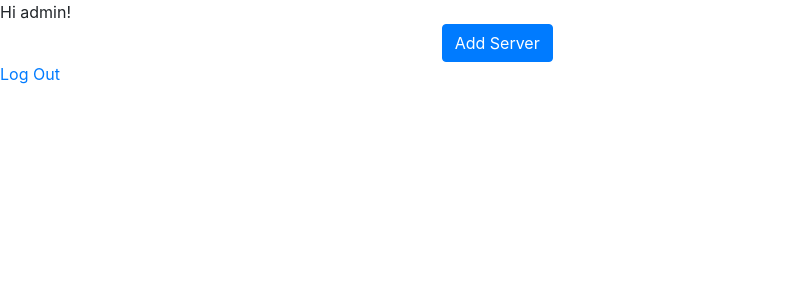
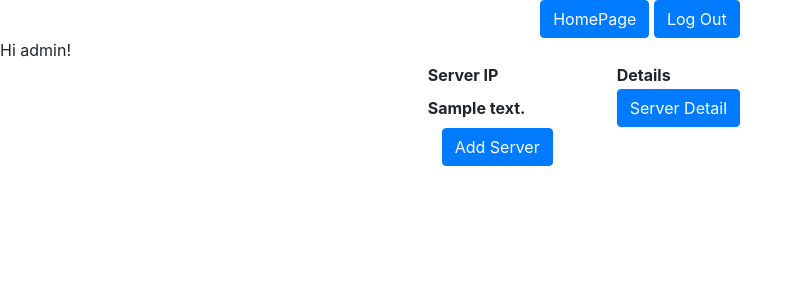
Before and after one commit to Natgho/do-it-for-me, a Django app: page / in a window 1280 px wide. Shown: the top 300 px of the page, without its empty margins (0-802 px from the left). Run offline with Django 3.2, Linux system fonts and the light colour scheme; a user stored in the database is signed in; tables that the repository leaves empty hold one stand-in row (values such as "Sample post"); lists and menus that the app fills with data are empty.

Commit message:
display server page added. Server details page and endpoint added

```diff
--- a/webUI/doitforme/forms.py
+++ b/webUI/doitforme/forms.py
@@ -6,8 +6,10 @@ from doitforme.models import Servers
 
 
 class AddServerForm(forms.ModelForm):
-    # password = forms.CharField(widget)
 
     class Meta:
         model = Servers
         exclude = ["owner"]
+        widgets = {
+            'password': forms.PasswordInput(),
+        }
--- a/webUI/doitforme/models.py
+++ b/webUI/doitforme/models.py
@@ -5,7 +5,7 @@ from django.db import models
 # Create your models here.
 
 class Servers(models.Model):
-    ip_address = models.CharField(max_length=30)
+    ip_address = models.GenericIPAddressField()
     password = models.CharField(max_length=100)
     owner = models.ForeignKey(User, on_delete=models.CASCADE)
     created_at = models.DateTimeField(auto_now_add=True)
--- a/webUI/doitforme/views.py
+++ b/webUI/doitforme/views.py
@@ -5,6 +5,7 @@ from django.contrib.auth.decorators import login_required
 # Create your views here.
 from doitforme.forms import AddServerForm
 # from utils import SSHClient
+from doitforme.models import Servers
 
 
 def index(request):
@@ -13,7 +14,9 @@ def index(request):
 
 @login_required
 def index(request):
-    return render(request, 'home.html')
+    servers = Servers.objects.all()
+    context = {'servers': servers}
+    return render(request, 'home.html', context)
 
 
 def sign_up(request):
@@ -41,4 +44,12 @@ def add_server(request):
             return redirect('home')
     context['form'] = form
     return render(request, 'server_operations/add.html', context)
-# do stuff
+
+
+@login_required
+def server_details(request, server_id):
+    context = {}
+    server = Servers.objects.get(id=server_id)
+    if server:
+        context['server'] = server
+    return render(request, 'server_operations/details.html', context)
--- a/webUI/templates/base.html
+++ b/webUI/templates/base.html
@@ -14,6 +14,12 @@
 </head>
 <body>
 <main>
+    {% if user.is_authenticated %}
+        <div class="text-center">
+        <a class="btn btn-primary" href="{% url 'home' %}" role="button">HomePage</a>
+        <a class="btn btn-primary" href="{% url 'logout' %}">Log Out</a>
+        </div>
+    {% endif %}
     {% block content %}
     {% endblock %}
 </main>
--- a/webUI/templates/home.html
+++ b/webUI/templates/home.html
@@ -5,10 +5,22 @@
 {% block content %}
     {% if user.is_authenticated %}
         Hi {{ user.username }}!
+        <table class="col-md-4 offset-md-4" aria-describedby="Server Information">
+            <tr>
+                <th>Server IP</th>
+                <th>Details</th>
+            </tr>
+            {% for server in servers %}
+                <tr>
+                    <th>{{ server.ip_address }}</th>
+                    <th><a class="btn btn-primary" href="{% url 'server_details' server_id=server.id %}" role="button">Server
+                        Detail</a></th>
+                </tr>
+            {% endfor %}
+        </table>
         <div class="col-md-4 offset-md-4">
             <a class="btn btn-primary" href="{% url 'add_server' %}" role="button">Add Server</a>
         </div>
-        <p><a href="{% url 'logout' %}">Log Out</a></p>
     {% else %}
         <p>You are not logged in</p>
         <a href="{% url 'login' %}">Log In</a>
--- a/webUI/webUI/urls.py
+++ b/webUI/webUI/urls.py
@@ -23,5 +23,6 @@ urlpatterns = [
     path('accounts/', include('django.contrib.auth.urls')),
     path('', views.index, name='home'),
     path('accounts/sign_up/', views.sign_up, name="sign-up"),
-    path('server/add', views.add_server, name="add_server")
+    path('server/add', views.add_server, name="add_server"),
+    path('server/<int:server_id>', views.server_details, name="server_details")
 ]
```
Also changed, not shown: webUI/templates/server_operations/details.html (added, +10 -0 lines).
